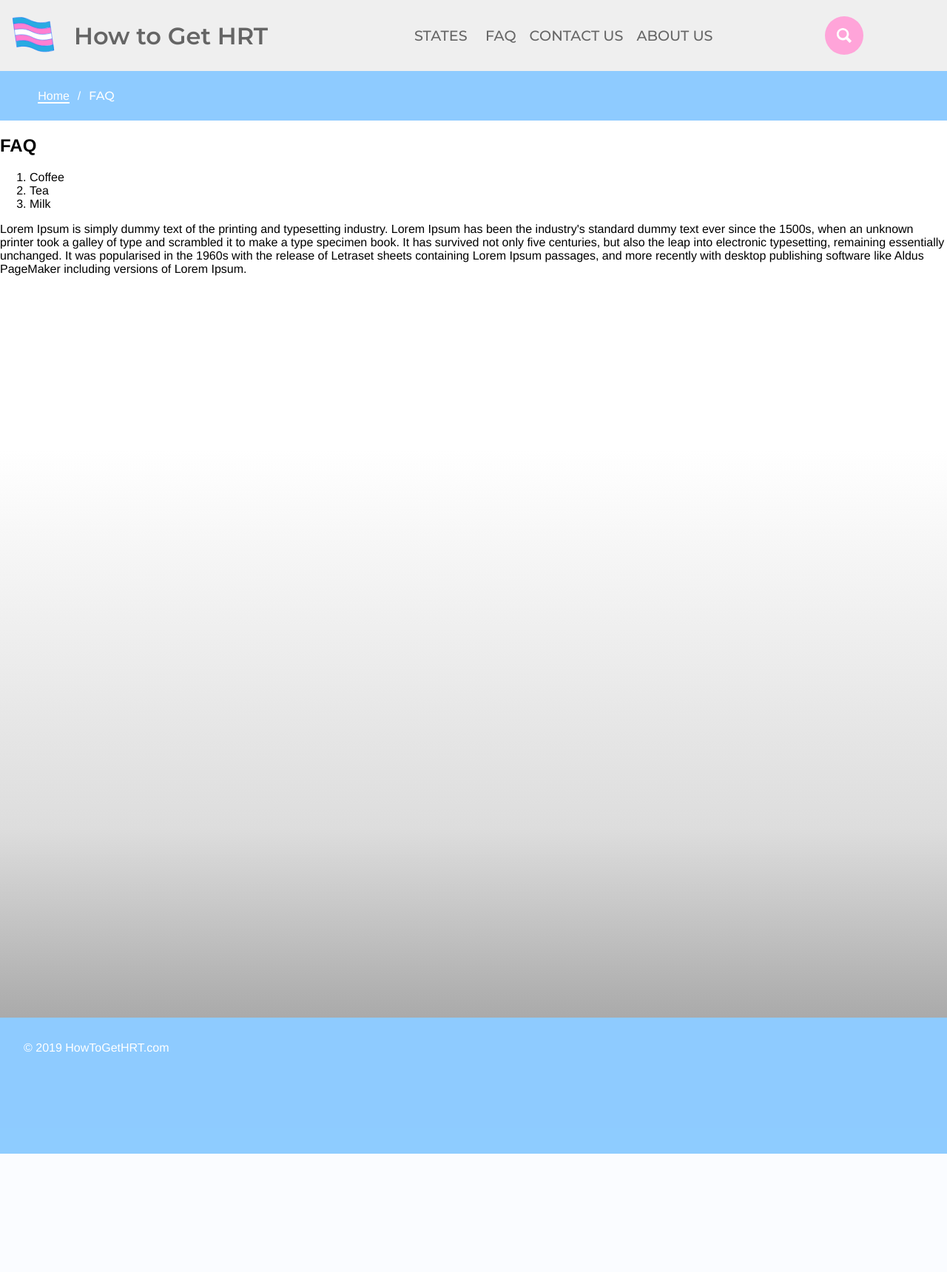
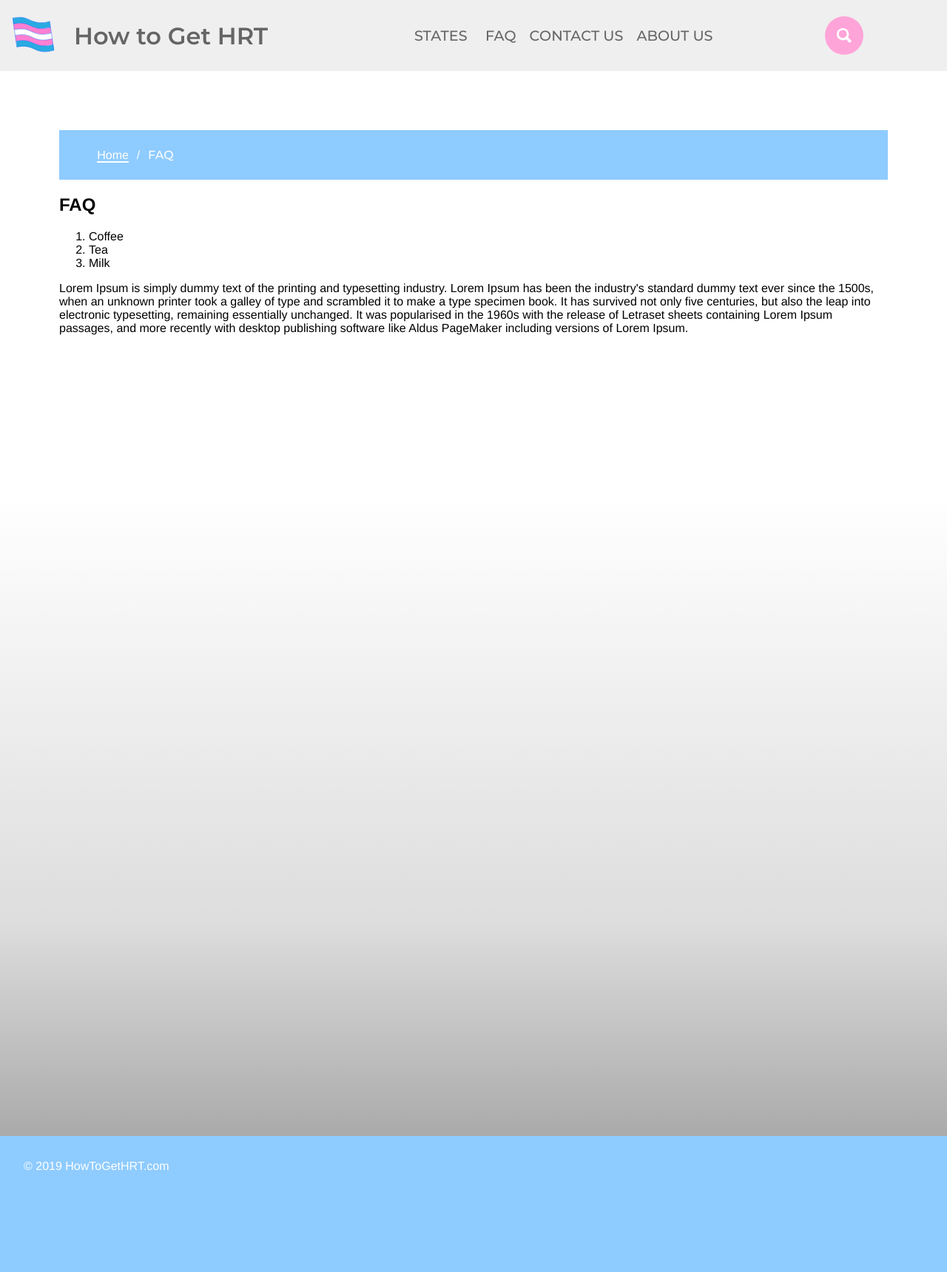
Before and after one commit to lukovana/How-to-Get-HRT, a PHP site: page /pages/faq.php in a window 1280 px wide. Shown: the whole page at 74% size. Before the commit the page ends 1560 px from the top, so only its background shows below. Run offline with PHP 8.4, Linux system fonts and the light colour scheme; some web fonts are replaced.

Commit message:
main.css additions

```diff
--- a/index.php
+++ b/index.php
@@ -14,6 +14,7 @@
 
         <link rel="icon" href="http://example.com/favicon.ico">
         <link rel="stylesheet" href="stylesheets/website.css">
+        <link rel="stylesheet" href="stylesheets/main.css">
 
         <script src="scripts/website.js"></script>
 
--- a/pages/about.php
+++ b/pages/about.php
@@ -7,6 +7,7 @@
         <title>How to Get HRT</title>
 
         <link rel="stylesheet" href="../stylesheets/website.css">
+        <link rel="stylesheet" href="../stylesheets/main.css">
         <script src="../scripts/website.js"></script>
         <style>
             main {
--- a/pages/contact.php
+++ b/pages/contact.php
@@ -7,6 +7,7 @@
         <title>How to Get HRT</title>
 
         <link rel="stylesheet" href="../stylesheets/website.css">
+        <link rel="stylesheet" href="../stylesheets/main.css">
         <script src="../scripts/website.js"></script>
         <style>
             main {
--- a/pages/faq.php
+++ b/pages/faq.php
@@ -7,6 +7,7 @@
         <title>How to Get HRT</title>
 
         <link rel="stylesheet" href="../stylesheets/website.css">
+        <link rel="stylesheet" href="../stylesheets/main.css">
         <script src="../scripts/website.js"></script>
         <style>
             main {
--- a/pages/states.php
+++ b/pages/states.php
@@ -7,6 +7,7 @@
         <title>How to Get HRT</title>
 
         <link rel="stylesheet" href="../stylesheets/website.css">
+        <link rel="stylesheet" href="../stylesheets/main.css">
         <script src="../scripts/website.js"></script>
         <link rel="stylesheet" href="../stylesheets/states.css">
 
--- a/pages/states/CA/psychs.php
+++ b/pages/states/CA/psychs.php
@@ -6,7 +6,8 @@
 
         <title>How to Get HRT</title>
 
-        <link rel="stylesheet" href="../../../stylesheets/website.css">
+		<link rel="stylesheet" href="../../../stylesheets/website.css">
+		<link rel="stylesheet" href="../../../stylesheets/main.css">
         <script src="../../../scripts/website.js"></script>
         <link rel="stylesheet" href="../../../stylesheets/doc.css">
     </head>
--- a/pages/states/CA/state.php
+++ b/pages/states/CA/state.php
@@ -7,6 +7,7 @@
         <title>How to Get HRT</title>
 
         <link rel="stylesheet" href="../../../stylesheets/website.css">
+        <link rel="stylesheet" href="../../../stylesheets/main.css">
         <script src="../../../scripts/website.js"></script>
         <link rel="stylesheet" href="../../../stylesheets/states.css">
     </head>
--- /dev/null
+++ b/stylesheets/main.css
@@ -0,0 +1,3 @@
+main {
+    padding: 5em;
+}
--- a/stylesheets/website.css
+++ b/stylesheets/website.css
@@ -6,6 +6,9 @@
     dark pink   =
     gray        = #656565;
     dark gray   = #454545;
+
+    This stylesheet PRIMARILY encompasses the layouts for the navigation/header
+    and footer, as well as the media queries for those elements.
 
 */
 /*  FONTS           */
```
